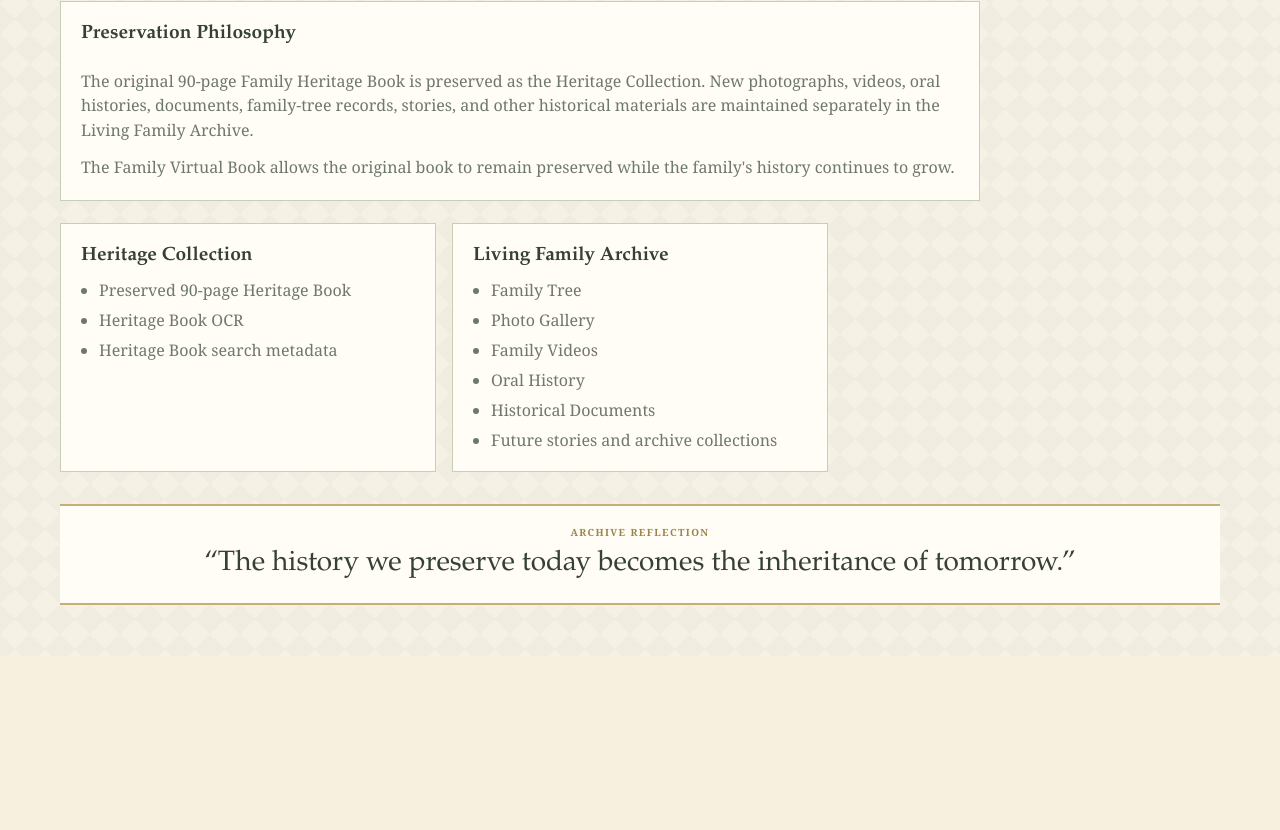
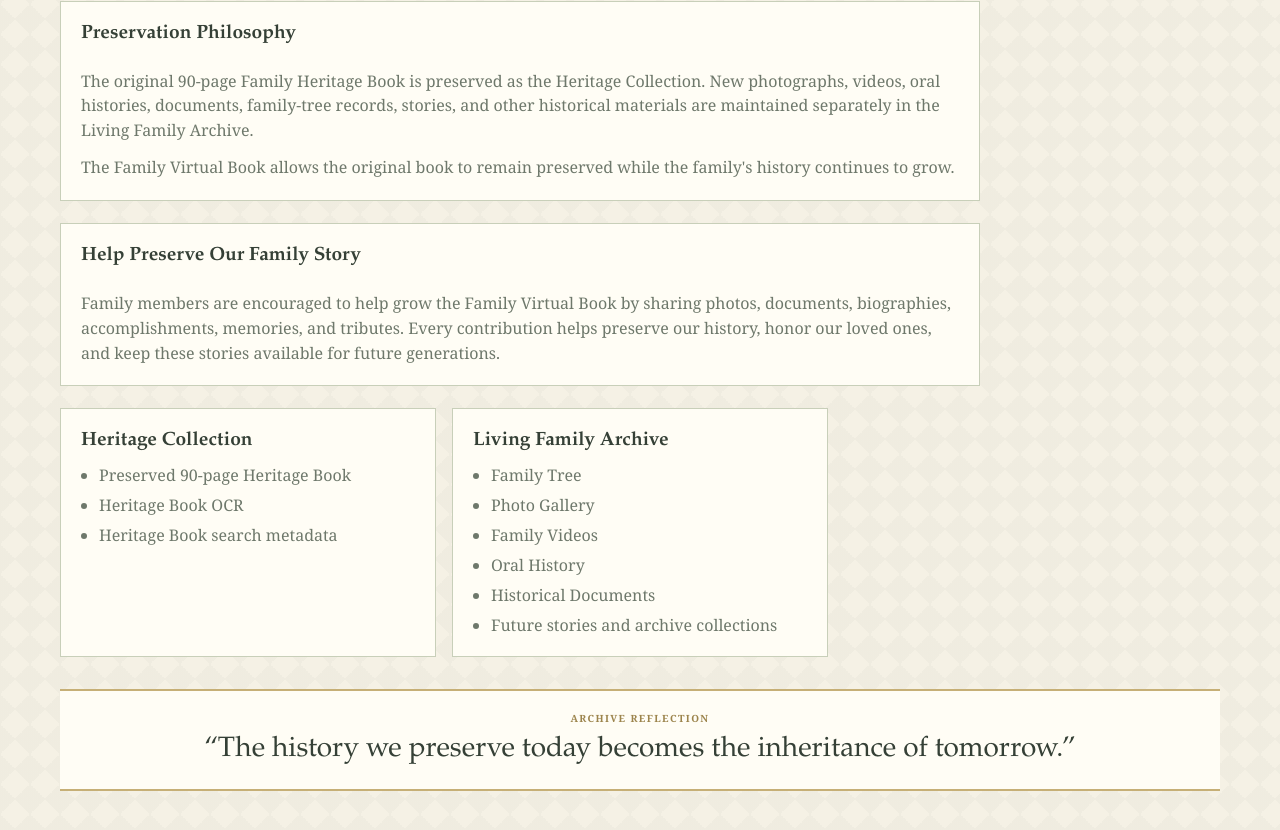
Before and after one commit to max00561230/fvb-v21, a React (Vite) app: page /about in a window 1280 px wide. Shown: the part 791-1621 px from the top of the page. Before the commit the page ends 1447 px from the top, so only its background shows below. Built offline with nearby package versions, Linux system fonts and the light colour scheme.

Commit message:
Add family contribution about statement

```diff
--- a/package.json
+++ b/package.json
@@ -1,7 +1,7 @@
 {
   "name": "fvb-v21",
   "private": true,
-  "version": "21.2.23",
+  "version": "21.2.24",
   "type": "module",
   "scripts": {
     "dev": "vite",
--- a/public/data/pages.json
+++ b/public/data/pages.json
@@ -2,7 +2,7 @@
   "version": "21.2.0",
   "totalPages": 90,
   "inactivePagesCount": 1,
-  "generatedAt": "2026-08-23T22:21:19.045Z",
+  "generatedAt": "2026-08-23T22:49:40.258Z",
   "orderManifest": "/data/reading-order.json",
   "pages": [
     {
--- a/src/components/ArchiveSectionPage.tsx
+++ b/src/components/ArchiveSectionPage.tsx
@@ -576,6 +576,15 @@ export function AboutProjectPage() {
           </p>
         </section>
 
+        <section className="about-project-copy">
+          <h2>Help Preserve Our Family Story</h2>
+          <p>
+            Family members are encouraged to help grow the Family Virtual Book by sharing photos, documents,
+            biographies, accomplishments, memories, and tributes. Every contribution helps preserve our history, honor
+            our loved ones, and keep these stories available for future generations.
+          </p>
+        </section>
+
         <section className="archive-detail-grid" aria-label="Project layers">
           <div className="archive-detail-panel">
             <h2>Heritage Collection</h2>
```
Also changed, not shown: qa/page-order-validation-report.md (+1 -1 lines), public/data/search-index.json, src/data/search/search-index.json, 1 other file (tests, documents, lock files or other folders).
